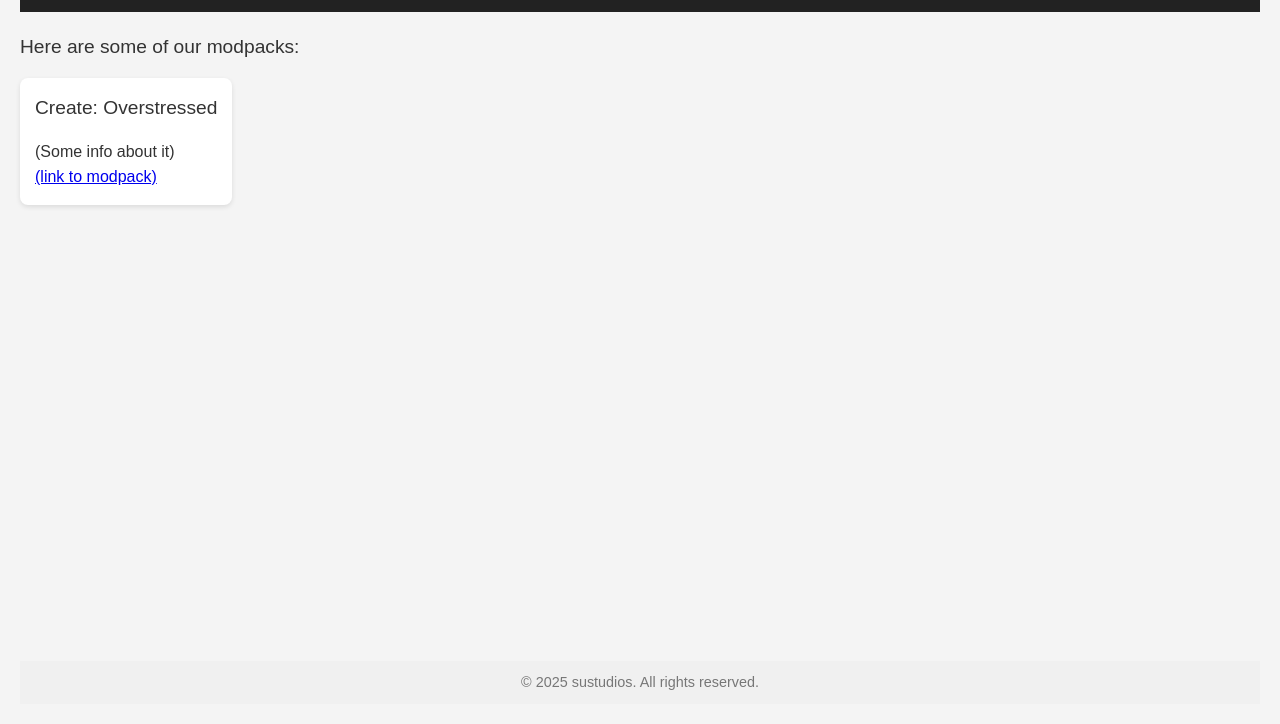
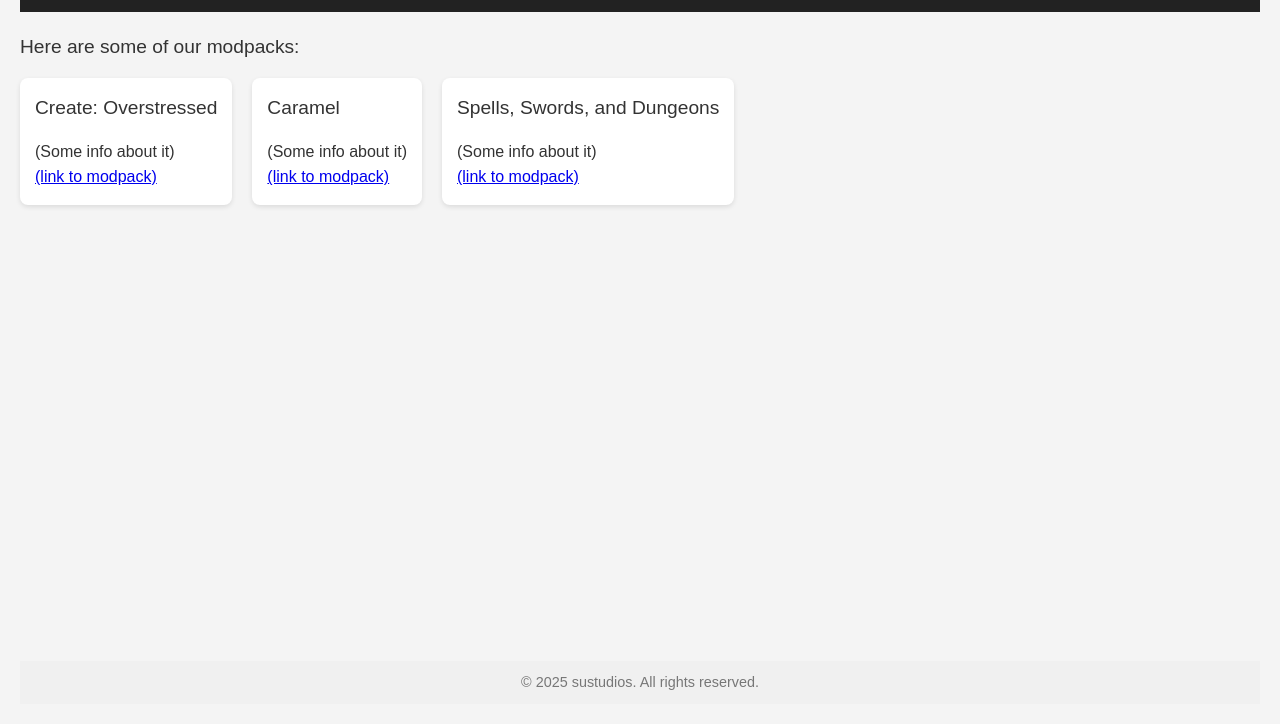
Before and after one commit to gingrspacecadet/sustudios, a plain HTML site: page index.html in a window 1280 px wide. Shown: the part 76-800 px from the top of the page. Drawn offline with Linux system fonts and the light colour scheme.

Commit message:
Update index.html

```diff
--- a/index.html
+++ b/index.html
@@ -26,7 +26,16 @@
           <span>(Some info about it)</span><br>
           <a href="#">(link to modpack)</a>
         </section>
-
+        <section id="caramel" data-title="Caramel">
+          <p>Caramel</p>
+          <span>(Some info about it)</span><br>
+          <a href="#">(link to modpack)</a>
+        </section>
+        <section id="ssd" data-title="Spells, Swords, and Dungeons">
+          <p>Spells, Swords, and Dungeons</p>
+          <span>(Some info about it)</span><br>
+          <a href="#">(link to modpack)</a>
+        </section>
         <!-- Add more <section id="..."> for other modpacks -->
       </div>
     </section>
```
